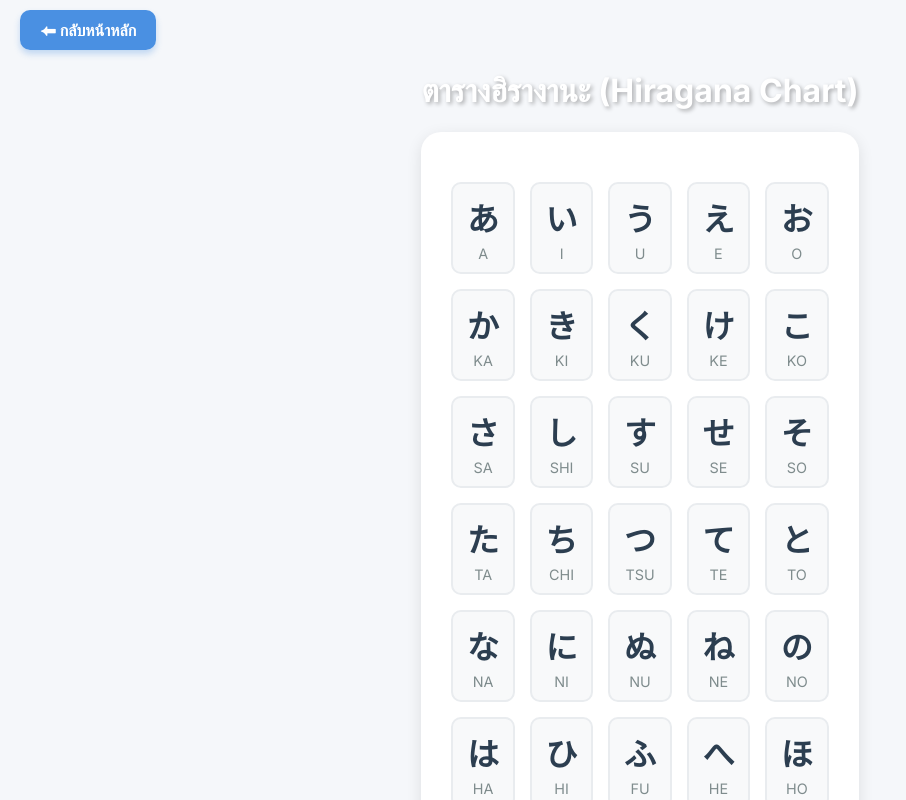
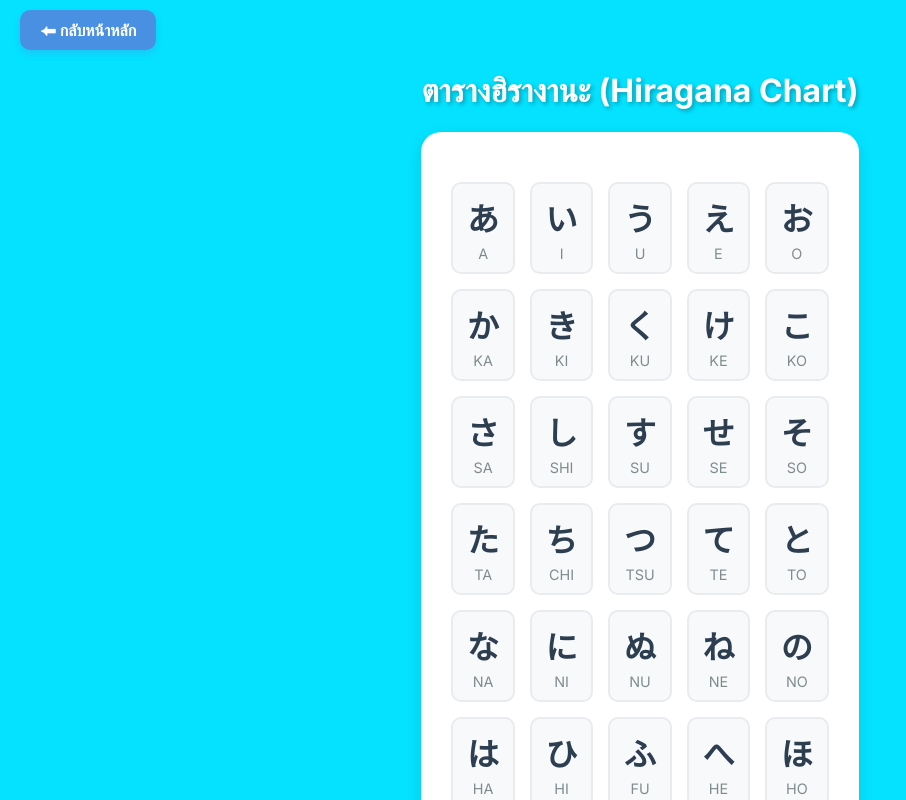
Before and after one commit to notedanupon-dot/hiragana-game, a React (Create React App) app: page /#/chart-hiragana in a window 1280 px wide. Shown: the top 800 px of the page, without its empty margins (0-906 px from the left). Built offline with nearby package versions, Linux system fonts and the light colour scheme.

Commit message:
Update App.css

```diff
--- a/src/App.css
+++ b/src/App.css
@@ -1,6 +1,6 @@
 :root {
   --primary: #4a90e2;
-  --bg: #f5f7fa;
+  --bg: #04e2ff;
   --card-bg: #ffffff;
   --text: #2c3e50;
   --success: #4cd964;
```
